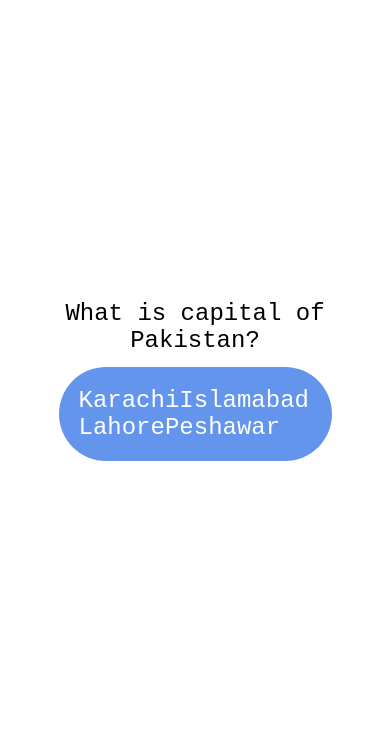
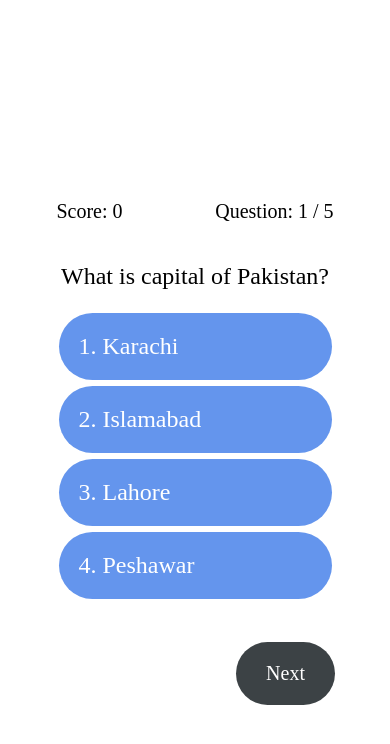
Before and after one commit to Haris-Ali/ReactNativeQuizApp, a React Native app: screen / in a window 390 px wide. Both pictures are taken after a click on the button "START QUIZ". Shown: the top 744 px of the page. Built offline with nearby package versions, Linux system fonts and the light colour scheme.

Commit message:
Handled one quiz questions

```diff
--- a/App.js
+++ b/App.js
@@ -1,13 +1,29 @@
 import React, { useState } from 'react';
-import { StyleSheet, Text, View, Button, ScrollView, TouchableOpacity } from 'react-native';
+import { StyleSheet, Text, View, Button, ScrollView, TouchableOpacity, Alert } from 'react-native';
 import { questions } from './components/Questions'
+import ButtonComp from './components/NextButton'
 
 export default function App() {
   const [screen, setScreen] = useState('Start')
   const [getQuestions, setQuestions] = useState(questions)
+  const [score, setScore] = useState(0)
 
   const changeScreen = () => {
     setScreen('Quiz')
+  }
+
+  const checkAnswer = (selectedOption, correctOption) => {
+    if (selectedOption === correctOption) {
+      Alert.alert("Your answer is correct!")
+      setScore(score + 1)
+    }
+    else {
+      Alert.alert("Your answer was incorrect! \nCorrect answer: " + correctOption)
+    }
+  }
+
+  const loadNextQuestion = () => {
+
   }
 
 
@@ -25,13 +41,29 @@ export default function App() {
     <View>
       <ScrollView style={quizStyles.scrollView}>
         {getQuestions.map((item, index) =>
-          <View>
+          <View key={item.uniqueKey} >
+            <View style={quizStyles.infoCont}>
+              <Text style={quizStyles.scoreText} >Score: {score}</Text>
+              <Text style={quizStyles.questionNum}>Question: {index + 1} / 5</Text>
+            </View>
             <Text style={quizStyles.statement}>{item.statement}</Text>
-            <TouchableOpacity key={item.uniqueKey} activeOpacity={0.7}>
-              <View style={quizStyles.choiceCont}>
-                <Text style={quizStyles.choiceText}>{item.choices}</Text>
-              </View>
-            </TouchableOpacity>
+            {item.options.map((optionItem, optionIndex) =>
+              <TouchableOpacity
+                activeOpacity={0.7}
+                onPress={() => checkAnswer(optionItem, item.correctChoice)}>
+                <View style={quizStyles.choiceCont}>
+                  <Text style={quizStyles.choiceText}>{optionIndex + 1}. {optionItem}</Text>
+                </View>
+              </TouchableOpacity>
+            )}
+            <View style={quizStyles.buttonCont} >
+              <ButtonComp
+                textValue="Next"
+                onPressEvent={loadNextQuestion}
+                color='#3C4245'
+                disabled={index === 5}
+              />
+            </View>
           </View>
         )}
       </ScrollView>
@@ -58,7 +90,7 @@ const styles = StyleSheet.create({
 
   titleText: {
     fontSize: 30,
-    fontFamily: 'monospace',
+    fontFamily: 'serif',
     paddingBottom: 50,
     textAlign: 'center'
   },
@@ -70,14 +102,35 @@ const styles = StyleSheet.create({
 const quizStyles = StyleSheet.create({
   scrollView: {
     width: '100%',
-    paddingTop: 300,
+    paddingTop: 200,
+  },
+
+  infoCont: {
+    flexDirection: 'row',
+    justifyContent: 'space-around'
+  },
+
+  scoreText: {
+    fontSize: 20,
+    fontFamily: 'serif',
+    paddingBottom: 40,
+    textAlign: 'center',
+    paddingLeft: 10,
+  },
+
+  questionNum: {
+    fontSize: 20,
+    fontFamily: 'serif',
+    paddingBottom: 40,
+    textAlign: 'center',
+    paddingRight: 10,
   },
 
   statement: {
     fontSize: 24,
-    fontFamily: 'monospace',
+    fontFamily: 'serif',
     textAlign: 'center',
-    paddingBottom: 10,
+    paddingBottom: 20,
   },
 
   choiceCont: {
@@ -93,7 +146,14 @@ const quizStyles = StyleSheet.create({
     fontSize: 24,
     color: 'white',
     padding: 12,
-    fontFamily: 'monospace',
-  }
+    fontFamily: 'serif',
+  },
 
+  buttonCont: {
+    paddingTop: 40,
+    alignSelf: 'center',
+    width: 280,
+    height: 200,
+    alignItems: 'flex-end'
+  },
 })
--- /dev/null
+++ b/components/NextButton.js
@@ -0,0 +1,31 @@
+import React from 'react';
+import { StyleSheet, TouchableOpacity, Text, View } from 'react-native';
+
+export default function ButtonComp({ textValue, onPressEvent, disabled, color }) {
+    if (disabled)
+        var buttonColor = 'gray'
+    else
+        var buttonColor = color != undefined ? color : 'cornflowerblue'
+    return (
+        <TouchableOpacity onPress={onPressEvent} disbaled={disabled} >
+            <View style={{...styles.button, backgroundColor: buttonColor}}>
+                <Text style={styles.buttonText}>{textValue}</Text>
+            </View>
+        </TouchableOpacity>
+    )
+}
+
+const styles = StyleSheet.create({
+    button: {
+        borderRadius: 50,
+        paddingVertical: 20,
+        paddingHorizontal: 30,
+    },
+
+    buttonText: {
+        color: 'white',
+        fontSize: 20,
+        textAlign: 'center',
+        fontFamily: 'serif'
+    },
+})
```
